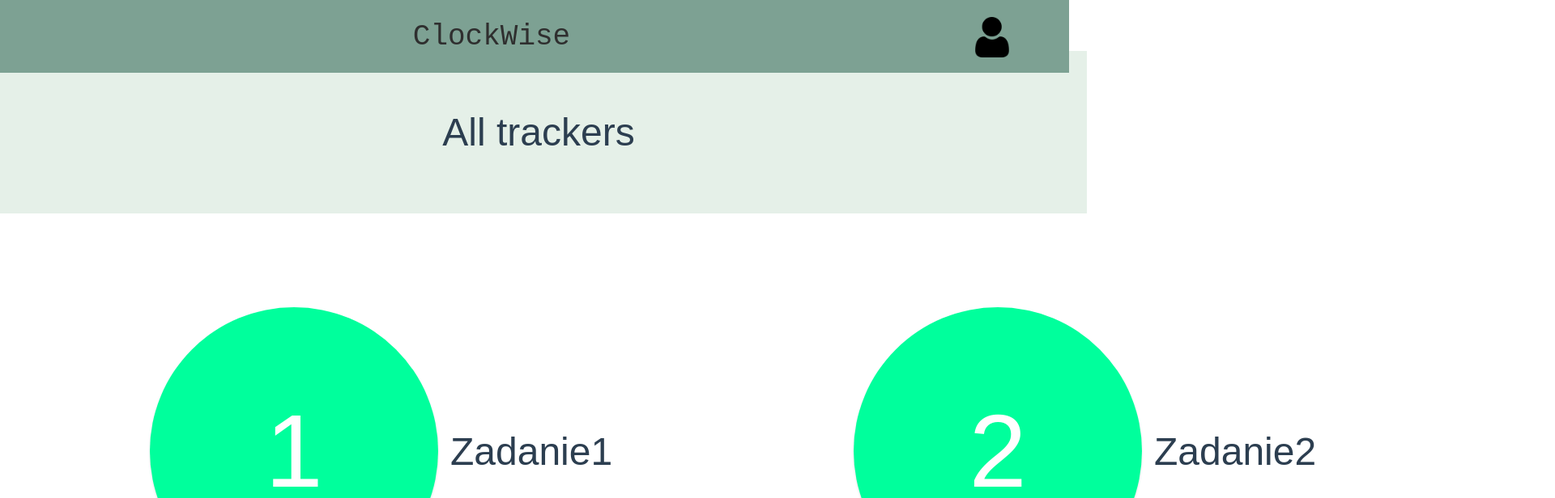
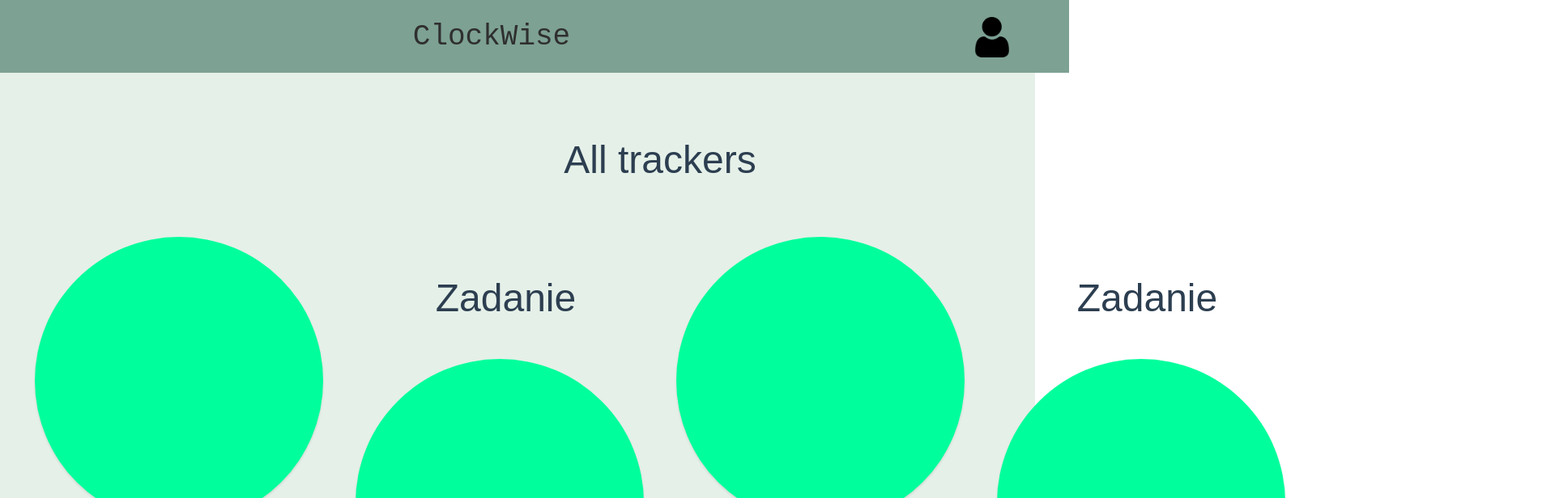
Before and after one commit to kasia-chodak/ClockWise, a Vue app: page /AllTimersView in a window 1280 px wide. Shown: the top 616 px of the page at 81% size, 1920 px wide, since content can reach past the window. Built offline with nearby package versions, Linux system fonts and the light colour scheme; a web font is replaced by a local one.

Commit message:
naprawiony widok alltimersview

```diff
--- a/src/App.vue
+++ b/src/App.vue
@@ -1,7 +1,5 @@
 <template>
-  <div id="app">
     <router-view/>
-  </div>
 </template>
 
 <script>
--- a/src/components/MainComponentAllTimersView.vue
+++ b/src/components/MainComponentAllTimersView.vue
@@ -3,8 +3,9 @@
     <div class="container">
       <div class="heading">
         <p>All trackers</p>
-        <div class="trackers-container">
-          <div class="tracker" v-for="(n, index) in 4" :key="n" :style="getTrackerPosition(index)">
+      </div>
+      <div class="trackers-container">
+          <div class="tracker">
             <div class="circle">
               <span>{{ n }}</span>
             </div>
@@ -12,45 +13,41 @@
               <p>Zadanie{{ n }}</p>
             </div>
           </div>
+          <div class="tracker">
+            <div class="label">
+              <p>Zadanie{{ n }}</p>
+            </div>
+            <div class="circle">
+              <span>{{ n }}</span>
+            </div>
+          </div>
+          <div class="tracker">
+            <div class="circle">
+              <span>{{ n }}</span>
+            </div>
+            <div class="label">
+              <p>Zadanie{{ n }}</p>
+            </div>
+          </div>
+          <div class="tracker">
+            <div class="label">
+              <p>Zadanie{{ n }}</p>
+            </div>
+            <div class="circle">
+              <span>{{ n }}</span>
+            </div>
+          </div>
         </div>
-      </div>
     </div>
   </body>
 </template>
-
-<script setup>
-const getTrackerPosition = (index) => {
-  if (index === 0) {
-    return {
-      top: '121px',
-      left: '152px',
-    };
-  } else if (index === 1) {
-    return {
-      top: '121px',
-      left: '1021px',
-    };
-  } else if (index === 2) {
-    return {
-      top: '477px',
-      left: '509px',
-    };
-  } else {
-    return {
-      top: '477px',
-      left: '1459px',
-    };
-  }
-}
-</script>
 
 <style scoped>
 @import url('https://fonts.googleapis.com/css2?family=Gluten:wght@100..900&display=swap');
 
 
 body {
-  position: relative;
-  background-color: #E5F0E8;
+  position: absolute;
   width: 100%;
   height: 100%;
   margin: 0;
@@ -61,13 +58,13 @@ body {
   flex-direction: column;
   align-items: center;
   justify-content: center;
+  background-color: #E5F0E8;
 }
 
 .container {
-  width: 100%;
+  position: relative;
   margin: 0 auto;
   padding: 25px;
-  background-color: #E5F0E8; /* Dodane tło koloru #E5F0E8 */
 }
 
 .heading {
@@ -79,14 +76,11 @@ body {
 
 .trackers-container {
   position: relative;
-  height: 100%;
-  width: 100%;
-  background-color: #E5F0E8; /* Dodane tło koloru #E5F0E8 */
+  display: flex;
+  flex-direction: row;
 }
 
 .tracker {
-  position: absolute;
-  display: flex;
   align-items: center;
   padding: 20px;
 }
```
